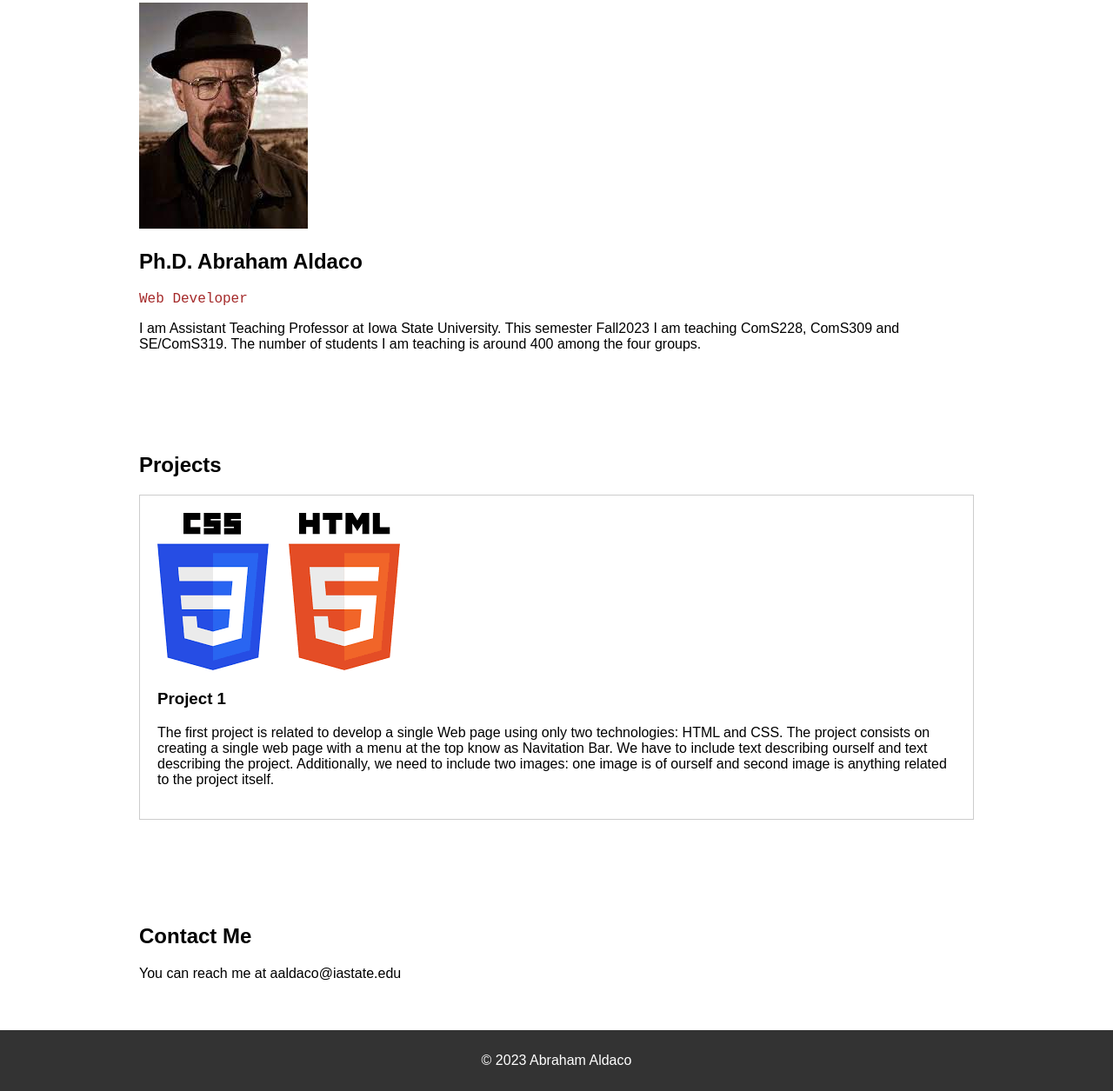
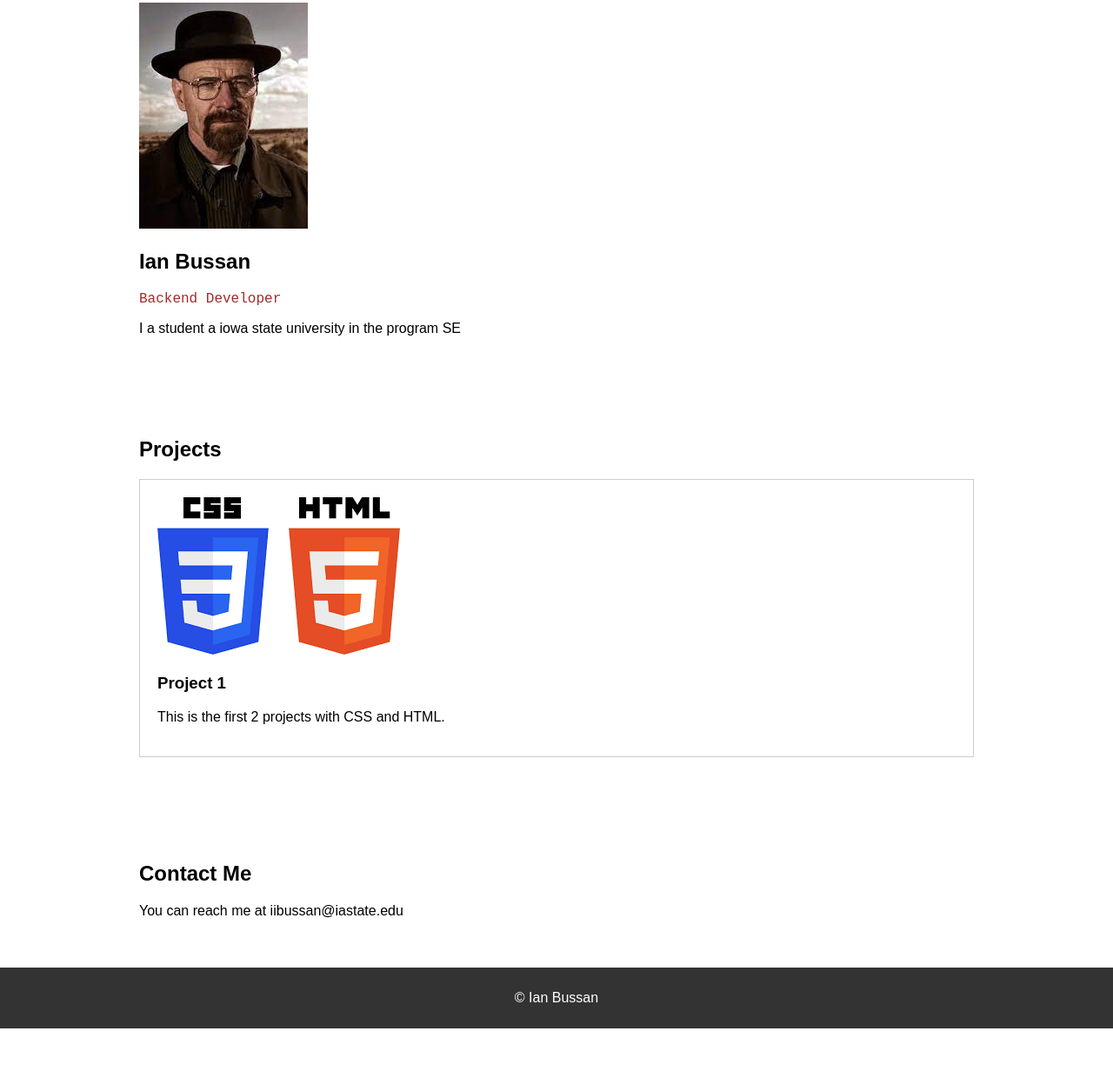
Before and after one commit to UdoBuss/personal, a plain HTML site: page index.html in a window 1280 px wide. Shown: the part 107-1362 px from the top of the page at 87% size. After the commit the page ends 1290 px from the top, so only its background shows below. Drawn offline with Linux system fonts and the light colour scheme.

Commit message:
Update index.html

```diff
--- a/index.html
+++ b/index.html
@@ -33,13 +33,9 @@
     <section id="about">
         <div class="container">
             <img src="profile.jpg" alt="Profile Photo">
-            <h1>Ph.D. Abraham Aldaco</h1>
-            <p style="font-family: 'Courier New', Courier, monospace; color: brown">Web Developer</p>
-            <p>I am Assistant Teaching Professor at Iowa State
-            University. This semester Fall2023 I am teaching
-            ComS228, ComS309 and SE/ComS319.
-            The number of students I am teaching is around 400
-            among the four groups. </p>
+            <h1>Ian Bussan</h1>
+            <p style="font-family: 'Courier New', Courier, monospace; color: brown">Backend Developer</p>
+            <p>I a student a iowa state university in the program SE </p>
             </div>
     </section>
     <section id="projects">
@@ -48,24 +44,18 @@
             <div class="project">
             <img src="project1.png" alt="Project 1">
             <h3>Project 1</h3>
-            <p>The first project is related to develop a single Web page using
-            only two technologies: HTML and CSS. The project consists on
-            creating a single web page with a menu at the top know as
-            Navitation Bar. We have to include text describing ourself and
-            text describing the project. Additionally, we need to include
-            two images: one image is of ourself and second image is anything
-            related to the project itself.</p>
+            <p>This is the first 2 projects with CSS and HTML.</p>
             </div>
             </div>
     </section>
     <section id="contact">
         <div class="container">
             <h2>Contact Me</h2>
-            <p>You can reach me at aaldaco@iastate.edu</p>
+            <p>You can reach me at iibussan@iastate.edu</p>
             </div>
     </section>
     <footer>
-        <p>&copy; 2023 Abraham Aldaco</p>
+        <p>&copy; Ian Bussan</p>
     </footer>
 </body>
 </html>
```
